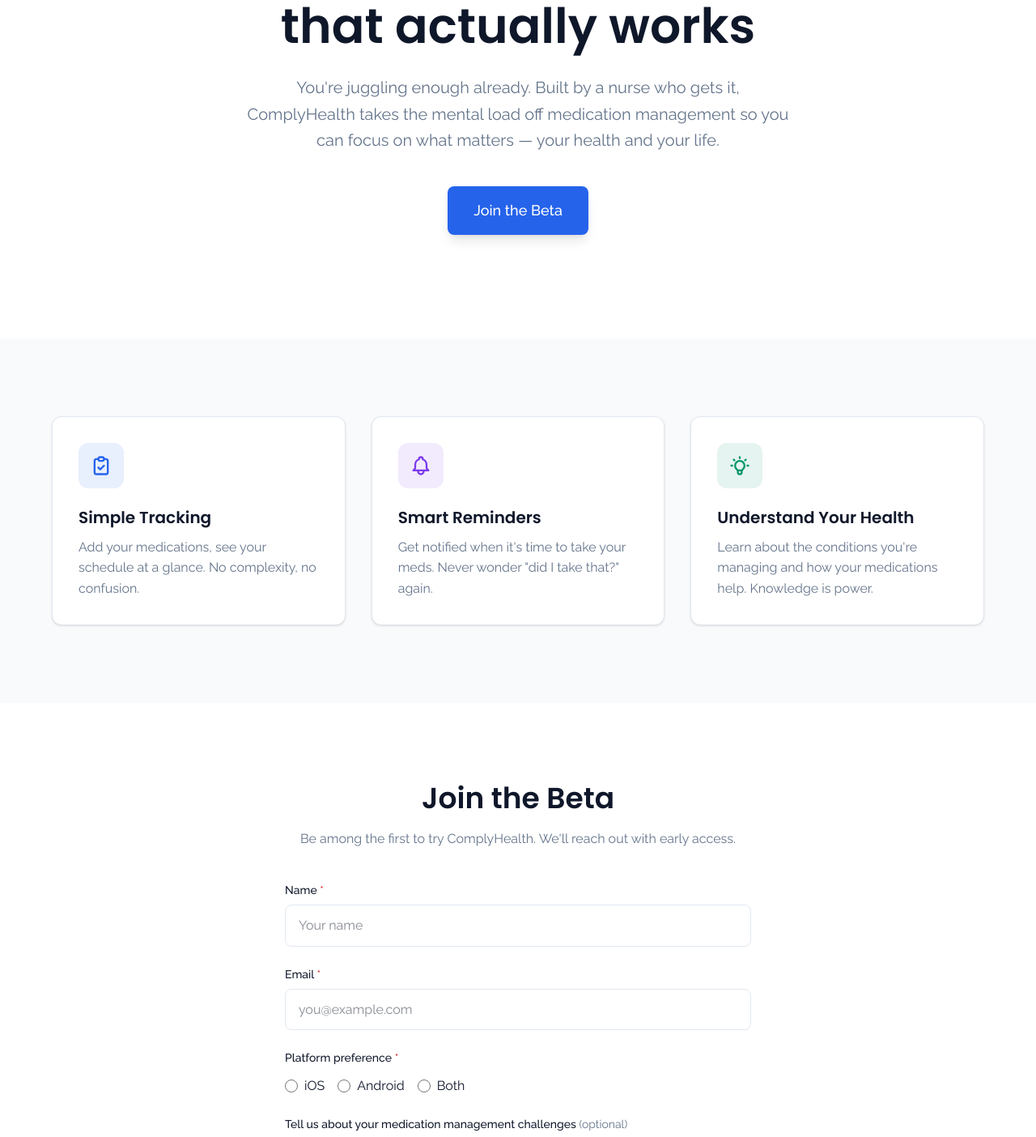
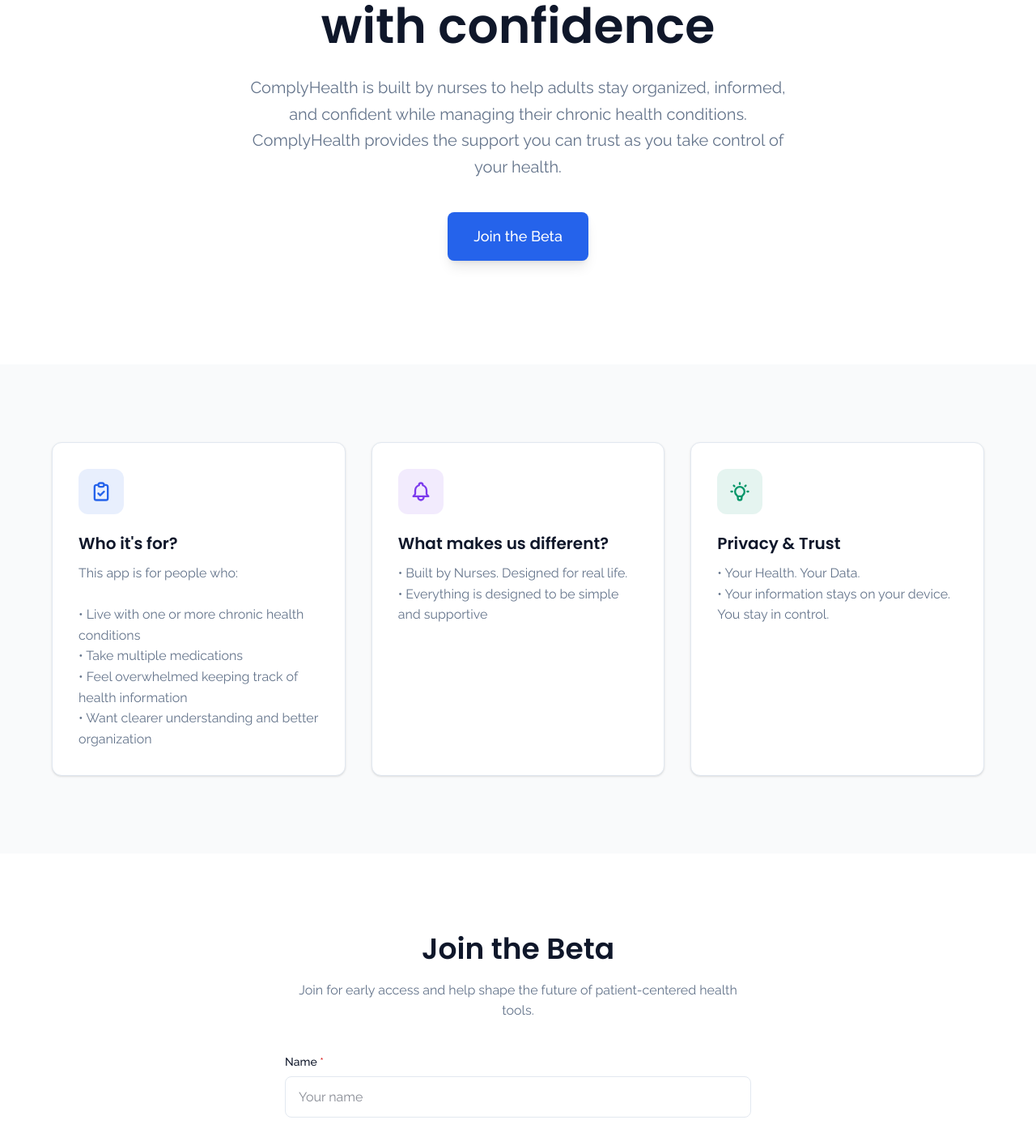
Before and after one commit to pndaRN/ComplyHealth, a SvelteKit app in the folder website/: page / in a window 1280 px wide. Shown: the part 268-1672 px from the top of the page at 81% size. Built offline with nearby package versions, Linux system fonts and the light colour scheme; no server answers.

Commit message:
Updating text fields for website

```diff
--- a/website/src/routes/+page.svelte
+++ b/website/src/routes/+page.svelte
@@ -66,14 +66,13 @@
     <h1
       class="text-4xl md:text-5xl lg:text-6xl font-semibold text-text-primary mb-6"
     >
-      Medication management that actually works
+      Take control of your health with confidence
     </h1>
     <p
       class="text-lg md:text-xl text-text-secondary max-w-2xl mx-auto mb-10 leading-relaxed"
     >
-      You're juggling enough already. Built by a nurse who gets it, ComplyHealth
-      takes the mental load off medication management so you can focus on what
-      matters — your health and your life.
+      ComplyHealth is built by nurses to help adults stay organized, informed, and confident while managing their chronic health conditions.
+      ComplyHealth provides the support you can trust as you take control of your health.
     </p>
     <button
       onclick={scrollToSignup}
@@ -109,11 +108,14 @@
             </svg>
           </div>
           <h3 class="text-xl font-semibold text-text-primary mb-3">
-            Simple Tracking
+            Who it's for?
           </h3>
           <p class="text-text-secondary">
-            Add your medications, see your schedule at a glance. No complexity,
-            no confusion.
+            This app is for people who:<br><br>
+            • Live with one or more chronic health conditions<br>
+            • Take multiple medications<br>
+            • Feel overwhelmed keeping track of health information<br>
+            • Want clearer understanding and better organization
           </p>
         </div>
 
@@ -139,11 +141,11 @@
             </svg>
           </div>
           <h3 class="text-xl font-semibold text-text-primary mb-3">
-            Smart Reminders
+            What makes us different?
           </h3>
           <p class="text-text-secondary">
-            Get notified when it's time to take your meds. Never wonder "did I
-            take that?" again.
+            • Built by Nurses. Designed for real life.<br>
+            • Everything is designed to be simple and supportive
           </p>
         </div>
 
@@ -169,11 +171,11 @@
             </svg>
           </div>
           <h3 class="text-xl font-semibold text-text-primary mb-3">
-            Understand Your Health
+            Privacy & Trust
           </h3>
           <p class="text-text-secondary">
-            Learn about the conditions you're managing and how your medications
-            help. Knowledge is power.
+            • Your Health. Your Data.<br>
+            • Your information stays on your device. You stay in control.<br>
           </p>
         </div>
       </div>
@@ -189,8 +191,7 @@
         Join the Beta
       </h2>
       <p class="text-text-secondary text-center mb-10">
-        Be among the first to try ComplyHealth. We'll reach out with early
-        access.
+        Join for early access and help shape the future of patient-centered health tools.
       </p>
 
       {#if submitStatus === "success"}
@@ -303,7 +304,7 @@
               for="challenges"
               class="block text-sm font-medium text-text-primary mb-2"
             >
-              Tell us about your medication management challenges
+              What are the biggest challenges you face daily when it comes to managing your chronic health needs?
               <span class="text-text-secondary font-normal">(optional)</span>
             </label>
             <textarea
```
